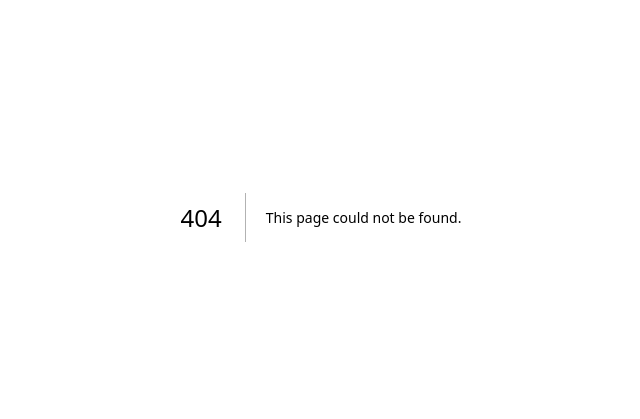
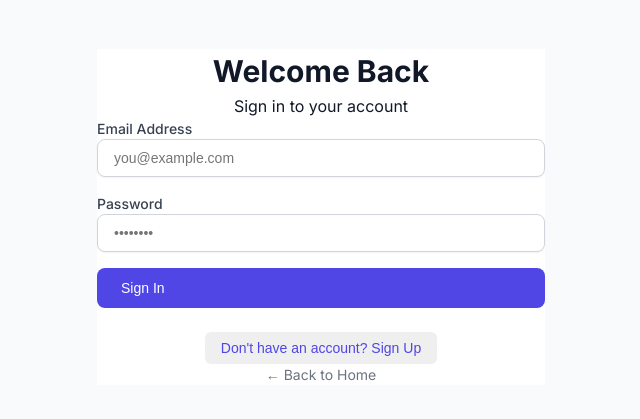
Before and after one commit to bizappzco-dave/taskifiai-dashboard, a Next.js app: page /auth/signin in a window 1280 px wide. Before the commit this address had no page. Shown: the part 183-602 px from the top of the page, without its empty margins (319-959 px from the left). Built offline with nearby package versions, Linux system fonts and the light colour scheme.

Commit message:
Fix: Add auth pages for sign-in flow

```diff
--- /dev/null
+++ b/src/app/auth/signin/page.tsx
@@ -0,0 +1,129 @@
+'use client'
+
+import { useState } from 'react'
+import { createClient } from '@/lib/supabase/client'
+
+export default function SignInPage() {
+  const [email, setEmail] = useState('')
+  const [password, setPassword] = useState('')
+  const [isSignUp, setIsSignUp] = useState(false)
+  const [loading, setLoading] = useState(false)
+  const [message, setMessage] = useState('')
+
+  async function handleSubmit(e: React.FormEvent) {
+    e.preventDefault()
+    setLoading(true)
+    setMessage('')
+
+    const supabase = createClient()
+
+    try {
+      if (isSignUp) {
+        const { data, error } = await supabase.auth.signUp({
+          email,
+          password,
+        })
+
+        if (error) throw error
+
+        setMessage('✅ Account created! Please check your email to confirm your account.')
+        setEmail('')
+        setPassword('')
+      } else {
+        const { data, error } = await supabase.auth.signInWithPassword({
+          email,
+          password,
+        })
+
+        if (error) throw error
+
+        setMessage('✅ Signed in successfully! Redirecting...')
+        setTimeout(() => {
+          window.location.href = '/dashboard'
+        }, 1500)
+      }
+    } catch (error: any) {
+      setMessage(`❌ ${error.message}`)
+    } finally {
+      setLoading(false)
+    }
+  }
+
+  return (
+    <div className="min-h-screen bg-gradient-to-br from-blue-50 to-purple-50 flex items-center justify-center p-4">
+      <div className="bg-white rounded-2xl shadow-xl p-8 w-full max-w-md">
+        <div className="text-center mb-8">
+          <h1 className="text-3xl font-bold text-gray-900 mb-2">
+            {isSignUp ? 'Create Account' : 'Welcome Back'}
+          </h1>
+          <p className="text-gray-600">
+            {isSignUp ? 'Sign up to access SocialDrive AI' : 'Sign in to your account'}
+          </p>
+        </div>
+
+        {message && (
+          <div className={`mb-6 p-4 rounded-lg ${message.startsWith('✅') ? 'bg-green-50 text-green-800' : 'bg-red-50 text-red-800'}`}>
+            {message}
+          </div>
+        )}
+
+        <form onSubmit={handleSubmit} className="space-y-4">
+          <div>
+            <label className="block text-sm font-medium text-gray-700 mb-2">
+              Email Address
+            </label>
+            <input
+              type="email"
+              value={email}
+              onChange={(e) => setEmail(e.target.value)}
+              placeholder="you@example.com"
+              required
+              className="w-full rounded-lg border border-gray-300 px-4 py-2.5 focus:ring-2 focus:ring-indigo-500 focus:border-indigo-500"
+            />
+          </div>
+
+          <div>
+            <label className="block text-sm font-medium text-gray-700 mb-2">
+              Password
+            </label>
+            <input
+              type="password"
+              value={password}
+              onChange={(e) => setPassword(e.target.value)}
+              placeholder="••••••••"
+              required
+              minLength={6}
+              className="w-full rounded-lg border border-gray-300 px-4 py-2.5 focus:ring-2 focus:ring-indigo-500 focus:border-indigo-500"
+            />
+          </div>
+
+          <button
+            type="submit"
+            disabled={loading}
+            className="w-full rounded-lg bg-indigo-600 px-6 py-3 text-white font-medium hover:bg-indigo-700 disabled:opacity-50 disabled:cursor-not-allowed"
+          >
+            {loading ? 'Please wait...' : isSignUp ? 'Create Account' : 'Sign In'}
+          </button>
+        </form>
+
+        <div className="mt-6 text-center">
+          <button
+            onClick={() => {
+              setIsSignUp(!isSignUp)
+              setMessage('')
+            }}
+            className="text-indigo-600 hover:text-indigo-700 font-medium"
+          >
+            {isSignUp ? 'Already have an account? Sign In' : "Don't have an account? Sign Up"}
+          </button>
+        </div>
+
+        <div className="mt-8 pt-6 border-t border-gray-200">
+          <a href="/" className="text-center block text-sm text-gray-500 hover:text-gray-700">
+            ← Back to Home
+          </a>
+        </div>
+      </div>
+    </div>
+  )
+}
```
Also changed, not shown: src/app/auth/callback/page.tsx (added, +60 -0 lines).
